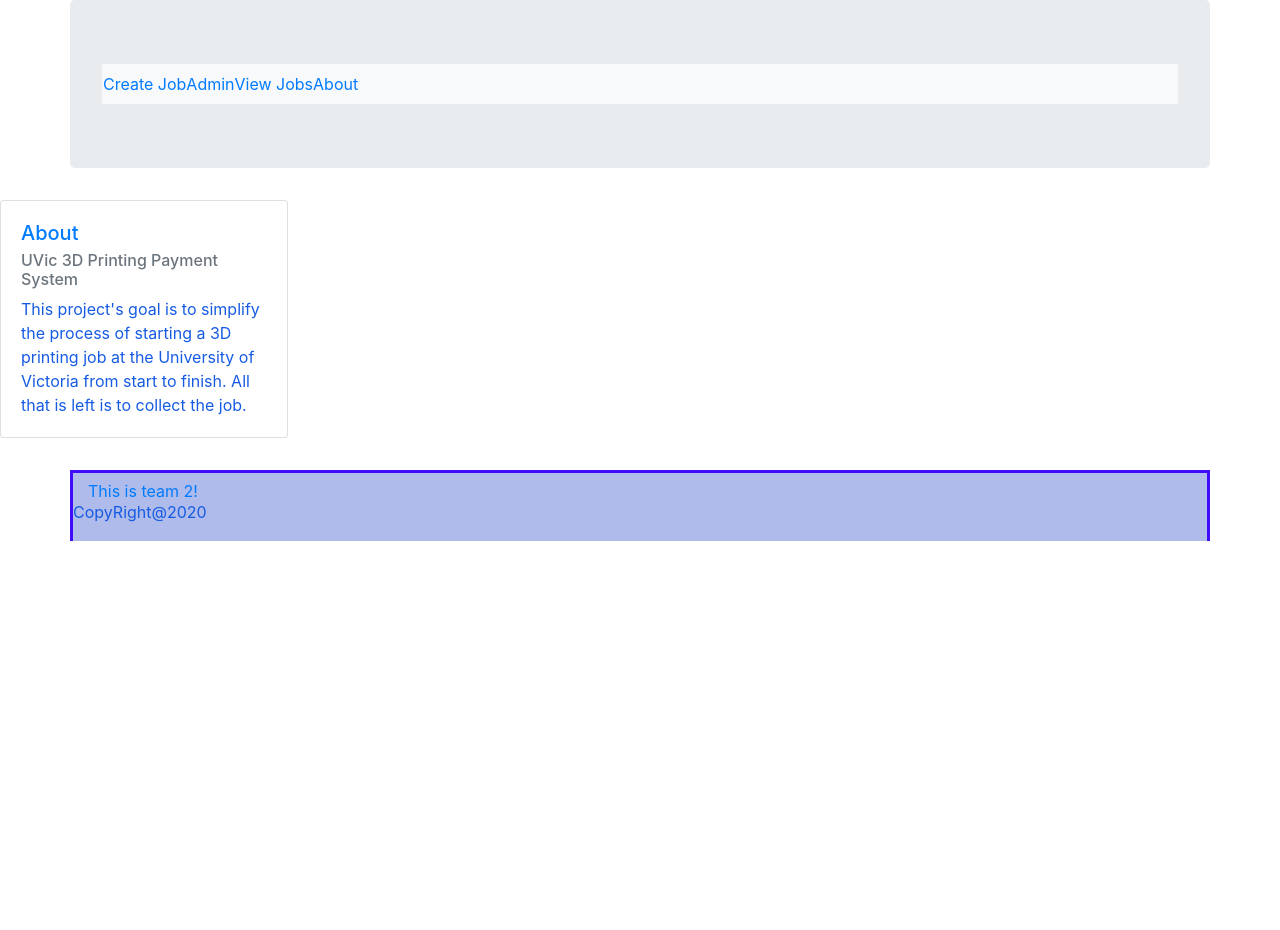
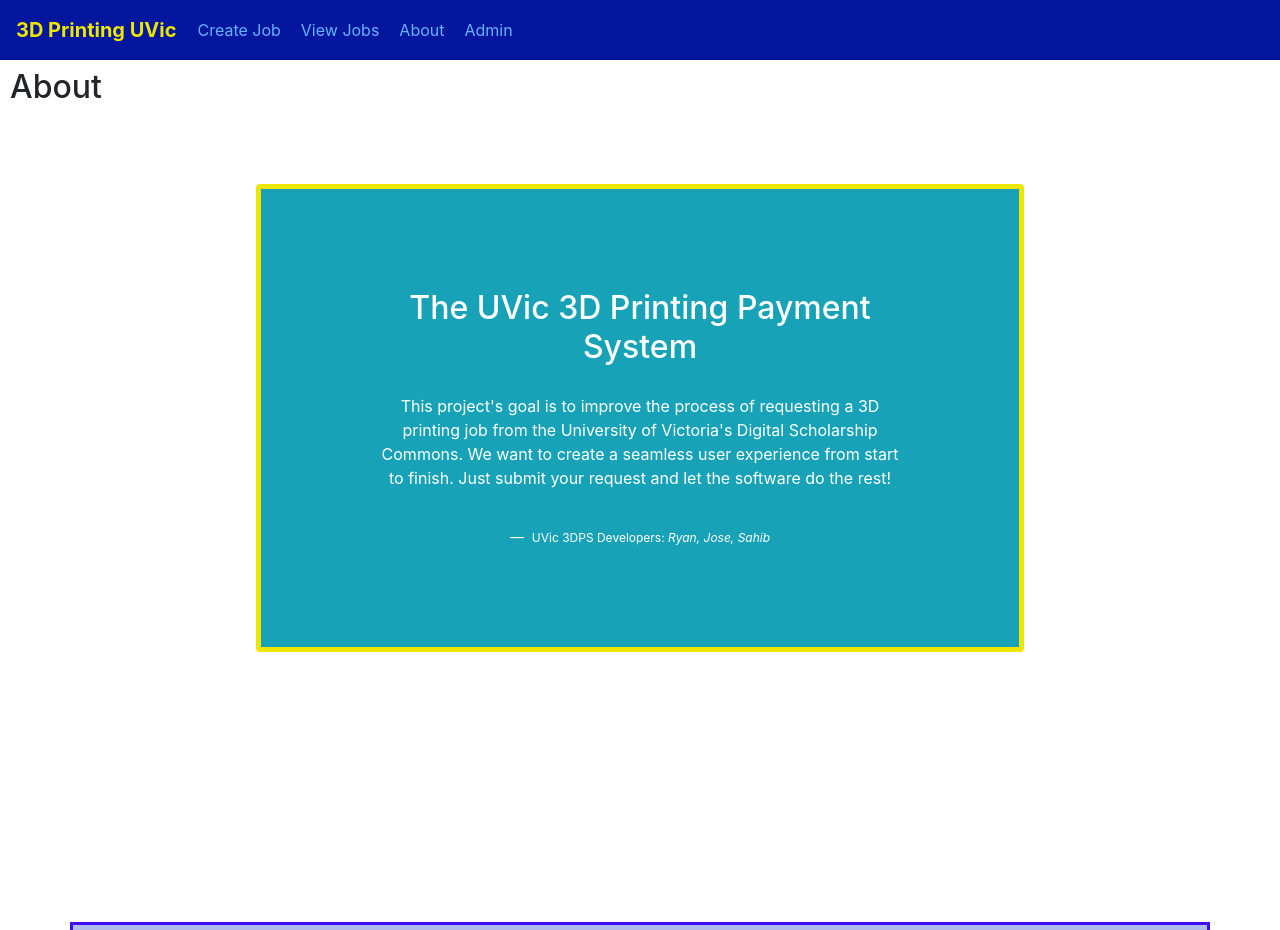
Before and after one commit to guerrerj/UVic3DPrintingWebApp, a Django app: page /jobs/about/ in a window 1280 px wide. Before the commit the page ends 541 px from the top, so only its background shows below. Run offline with Django 3.2, Linux system fonts and the light colour scheme; parts of the project's set-up code (start-up, migrations or seed data) failed here and were passed over; some libraries are stand-ins or nearby versions.

Commit message:
Some improvements to the user interface.

```diff
--- a/JobTracker/templates/about.html
+++ b/JobTracker/templates/about.html
@@ -1,17 +1,28 @@
 {% extends "base.html" %}
 {% block pageContent %}
-    <div class="card" style="width: 18rem">
+
+    <div class="row mt-2" style="padding-bottom: 70px">
+        <div class="col">
+            <h2 style = "position:relative; left:10px;"> About </h2>
+        </div>
+    </div>
+    <div class="card text-white bg-info mb-3" style="width: 48rem; border: 5px solid #EEE500; padding: 80px; margin: auto; text-align:center">
+    <!--<img class="card-img-top" src="https://www.uvic.ca/brand/assets/images/graphics/misc/UVic-mark.jpg" alt="Card image cap">-->
         <div class="card-body">
-            <h5 class="card-title">
-                About
-            </h5>
-            <h6 class="card-subtitle mb-2 text-muted">
-                UVic 3D Printing Payment System
+            <h6 style="color: white; font-size: 2rem"><!--class="card-subtitle mb-2 text-muted"-->
+                The UVic 3D Printing Payment System
             </h6>
-            <p class="card-text">
-                This project's goal is to simplify the process of starting a 3D printing job at the
-                University of Victoria from start to finish. All that is left is to collect the job.
+            <p style="color: white; padding: 20px; font-size: 1rem" class="card-text"> <!---->
+                This project's goal is to improve the process of requesting a 3D printing job from  the
+                University of Victoria's Digital Scholarship Commons. We want to create a seamless
+                user experience from  start to finish. Just submit your request and let the software
+                do the rest!
             </p>
+            <footer style="color: white;" class="blockquote-footer">
+                <small style="color: white; font-size: 0.75rem">
+                    UVic 3DPS Developers: <cite title="Source Title">Ryan, Jose, Sahib</cite>
+                </small>
+            </footer>
         </div>
     </div>
 {% endblock %}
--- a/PrintSystem/templates/base.html
+++ b/PrintSystem/templates/base.html
@@ -5,28 +5,32 @@
 {% load bootstrap4 %}
 {% bootstrap_css %}
 {% bootstrap_javascript %}
-    <div class="container jumbotron">
+    <!--<div class="container jumbotron">-->
         <title>
             UVic 3D Printing Navigator
         </title>
         <center>
-            <nav class="navbar navbar-expand-lg navbar-light bg-light">
+            <nav class="navbar navbar-expand-lg navbar-light" style="background-color: #03169D;">
+                <!--<nav class="navbar navbar-light" style="background-color: #03169D;">-->
+                <a class="navbar-brand" href="{% url 'about' %}" style="color:#EEE500; padding-right:10px; font-weight: bold">3D Printing UVic</a>
                    <div class="row">
                         <div class="nav navbar-nav">
-                            <a class="navbar-link" href="{% url 'create' %}"> Create Job
-                            <a class="navbar-link" href="{% url 'admin:index' %}">Admin
-                            <a class="navbar-link" href="{% url 'view' %}">View Jobs
-                            <a class="navbar-link" href="{% url 'about' %}">About
+                            <a style="padding:10px; color:#66b3ff" class="navbar-link"  href="{% url 'create' %}">Create Job</a>
+                            <a style="padding:10px; color:#66b3ff" class="navbar-link" href="{% url 'view' %}">View Jobs</a>
+                            <a style="padding:10px; color:#66b3ff" class="navbar-link" href="{% url 'about' %}">About</a>
+                            <a style="padding:10px; color:#66b3ff" class="navbar-link" id="Navbutton" href="{% url 'admin:index' %}">Admin</a>
                         </div>
                     </div>
             </nav>
         </center>
-    </div>
+    <!--</div>-->
     <body>
+    <div style="position: relative; min-height: 100vh"><!--Page Container-->
+        <div style="padding-bottom:2.5rem"><!--Content Wrap-->
             {% block pageContent %}
             {% endblock %}
-    </body>
-    <footer>
+        </div>
+        <footer style="position: absolute; bottom: 0; width: 100%; height: 2.5rem">
             <div class="container footer">
                 <div class="row">
                     <div class="col-12 md-4">
@@ -38,4 +42,7 @@
                 </div>
             </div>
         </footer>
+    </div>
+    </body>
+
 </html>
--- a/login/models.py
+++ b/login/models.py
@@ -3,7 +3,7 @@
 class Users(models.Model):
     username    = models.CharField(max_length=60)
     user        = models.EmailField(max_length=254) # This is the email
-    studentID   = models.CharField(max_length=10)
+    #studentID   = models.CharField(max_length=10)
     password    = models.CharField(max_length=50)
     createdDate = models.DateTimeField(auto_now=False, auto_now_add=True)
     lastAccessDate  = models.DateTimeField(auto_now=False, auto_now_add=False)
```
Also changed, not shown: JobTracker/templates/createjob.html (+12 -1 lines). Lines whose indentation alone changed are shown as unchanged.
